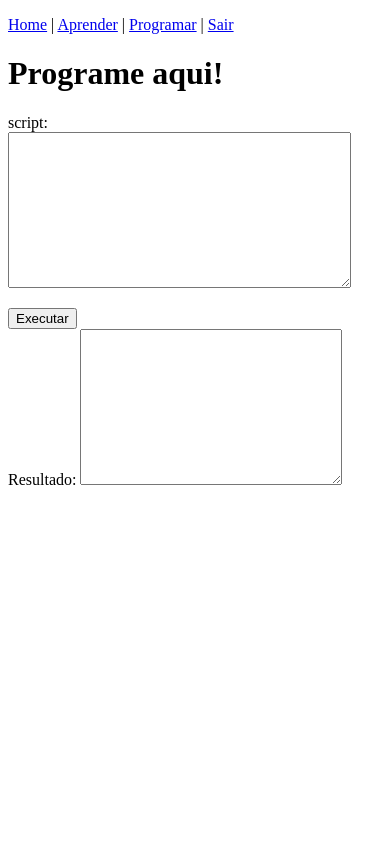
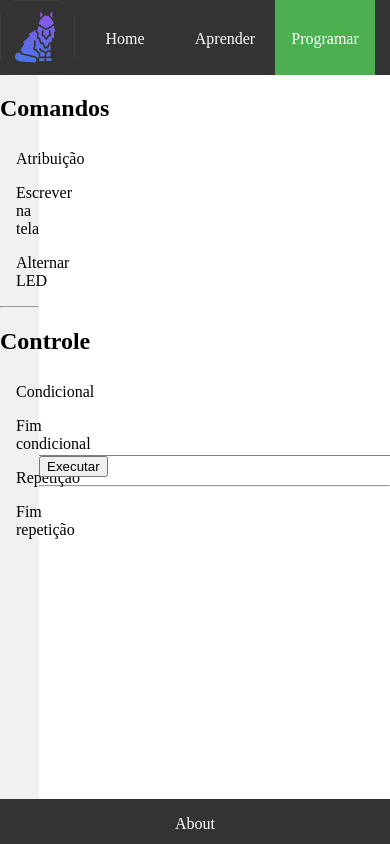
Before and after one commit to gabaconrado/mainecoon, a Django app: page /xscratch/script/ in a window 390 px wide. Run offline with Django 3.2, Linux system fonts and the light colour scheme; the visitor is signed in with stand-in values (Sample User, id 1).

Commit message:
Preliminar front-end implemented - All pages visually refactored - CSS styles created - Scripts created - Forms refactored to appear in portuguese

```diff
--- a/xscratch/forms.py
+++ b/xscratch/forms.py
@@ -23,6 +23,16 @@ class SignUpForm(forms.ModelForm):
         fields = [
             'username', 'first_name', 'last_name', 'email', 'password'
         ]
+        help_texts = {
+            'username': None
+        }
+        labels = {
+            'username': 'login',
+            'first_name': 'primeiro nome',
+            'last_name': 'sobrenome',
+            'email': 'email',
+            'password': 'senha'
+        }
         widgets = {
             'password': forms.PasswordInput(),
         }
--- /dev/null
+++ b/xscratch/static/xscratch/css/styles.css
@@ -0,0 +1,180 @@
+.central_container {
+  margin: auto;
+  width: 300px;
+  padding: 10px;
+  border: 2px solid white;
+  border-radius: 25px;
+  text-align: center;
+  box-shadow: 0px 0px 10px;
+  background-color: silver;
+}
+
+#main_content{
+  padding: 75px 0;
+  margin: 0;
+  height: 100%;
+}
+
+.sign_up_form input{
+  width: 80%;
+  height: 30px;
+  margin: 10px;
+  color: purple;
+  border: none;
+  border-bottom: 1px solid purple;
+  background-color: transparent;
+}
+
+.sign_up_form p{
+  color: purple;
+}
+
+#nav-menu ul{
+  position: fixed;
+  top: 0;
+  height: 75px;
+  width: 100%;
+  list-style-type: none;
+  margin: 0;
+  padding: 0;
+  overflow: hidden;
+  background-color: #333;
+}
+
+#nav-menu li{
+  height: 100%;
+  float: left;
+}
+
+#nav-menu li a{
+  display: block;
+  color: white;
+  text-align: center;
+  padding: 30px 0;
+  width: 100px;
+  text-decoration: none;
+}
+
+#nav-menu li a:hover{
+  background-color: #111;
+}
+
+.active {
+  background-color: #4CAF50;
+}
+
+.news_row{
+  margin: auto;
+  margin-top: 50px;
+  width: 55%;
+  height: 300px;
+  padding: 10px;
+  border: 1px solid black;
+  border-radius: 10px;
+  box-shadow: 0px 0px 10px;
+}
+
+.news_img{
+  float: left;
+  display: inline-block;
+  height: 100%;
+  overflow: hidden;
+}
+
+.news_text{
+  float: right;
+  display: inline-block;
+  height: 100%;
+  text-align: center;
+}
+
+.news_img img{
+  height: 100%;
+}
+
+#nav-bottom{
+  position: fixed;
+  bottom: 0;
+  height: 45px;
+  width: 100%;
+  margin: 0;
+  padding: 0;
+  background-color: #333;
+  color: white;
+  text-align: center;
+}
+
+#learning-menu ul {
+  float: left;
+  list-style-type: none;
+  margin: 0;
+  padding: 0;
+  width: 10%;
+  height: 90vh;
+  text-align: center;
+  background-color: #f1f1f1;
+}
+
+#learning-menu li a {
+  display: block;
+  color: #000;
+  padding: 8px 16px;
+  text-decoration: none;
+}
+
+#learning-menu li a:hover {
+    background-color: #555;
+    color: white;
+}
+
+#pdf-container{
+  float: right;
+  width: 90%;
+  height: 90vh;
+}
+
+#scripting-menu ul {
+  float: left;
+  list-style-type: none;
+  margin: 0;
+  padding: 0;
+  width: 10%;
+  height: 90vh;
+  text-align: center;
+  background-color: #f1f1f1;
+}
+
+#scripting-menu li a {
+  display: block;
+  color: #000;
+  padding: 8px 16px;
+  text-decoration: none;
+}
+
+#execution-container{
+  float: right;
+  width: 90%;
+  height: 45vh;
+  border-bottom: 1px solid grey;
+}
+
+#output-container{
+  width:100%;
+  height: 45vh;
+}
+
+#output-textarea{
+  width: 89%;
+  min-height: 200px;
+  margin-left: 10%;
+}
+
+.instruction-block{
+  position: absolute;
+  background-color: purple;
+  width: 200px;
+  text-align: center;
+  color: white;
+  cursor: move;
+  user-select: none;
+}
--- a/xscratch/templates/xscratch/base.html
+++ b/xscratch/templates/xscratch/base.html
@@ -1,18 +1,25 @@
+{% load static %}
 <!doctype html>
 <html>
 <head>
+  <link rel="stylesheet" type="text/css" href="{% static 'xscratch/css/styles.css' %}">
   <title>{% block title %}{% endblock %}</title>
   {% block scripts %}
   {% endblock %}
 </head>
-<body>
-  {% if request.user.is_authenticated %}
-    <p>
-      <a href="{% url 'xs:home' %}">Home</a> | <a href="{% url 'xs:learn' %}">Aprender</a> |
-      <a href="{% url 'xs:script' %}">Programar</a> | <a href="{% url 'xs:sign_out' %}">Sair</a>
-    </p>
-  {% endif %}
-  {% block content %}
-  {% endblock %}
+<body style="margin: 0; height: 100%;">
+  <div id="nav-menu">
+    <ul>
+      {% block menu_items %}
+      {% endblock %}
+    </ul>
+  </div>
+  <div id="main_content">
+    {% block content %}
+    {% endblock %}
+  </div>
+  <div id="nav-bottom">
+    <p>About</p>
+  </div>
 </body>
 </html>
--- a/xscratch/templates/xscratch/script.html
+++ b/xscratch/templates/xscratch/script.html
@@ -1,13 +1,134 @@
 {% extends 'xscratch/base.html' %}
+{% load static %}
+{% block scripts %}
+  <script type="text/javascript">
 
+    function addCode(code_str){
+      var txt_code = document.getElementById("id_script_str");
+      txt_code.value += code_str + "\n"
+    }
+
+    function newAttribution(){
+      var identifier = prompt("Entre com o nome do identificador");
+      var value = prompt("Entre com o valor do identificador");
+      var command_str = identifier + " = " + value;
+      createDiv(command_str);
+      addCode(command_str);
+    }
+
+    function newArduinoPrint(){
+      var value = prompt("Entre com o texto a ser escrito");
+      var command_str = 'escreva "' + value + '"';
+      createDiv(command_str);
+      addCode(command_str);
+    }
+
+    function newToggleLed(){
+      var led = prompt("Entre com o led a ser alternado");
+      var command_str = 'alternaled "' + led + '"';
+      createDiv(command_str);
+      addCode(command_str);
+    }
+
+    function newIf(){
+      var condition = prompt("Entre com a condição");
+      var command_str = 'se ' + condition;
+      createDiv(command_str);
+      addCode(command_str);
+    }
+
+    function newEndIf(){
+      createDiv('fimse');
+      addCode('fimse');
+    }
+
+    function newFor(){
+      var initial = prompt("Entre com o valor inicial do contador");
+      var end = prompt("Entre com o valor final do contador");
+      var command_str = 'para ' + initial + ' ' + end;
+      createDiv(command_str);
+      addCode(command_str);
+    }
+
+    function newEndFor(){
+      createDiv('fimpara');
+      addCode('fimpara');
+    }
+
+    var div = null;
+    var offsetX = 0;
+    var offsetY = 0;
+    var blockCount = 0;
+
+    function pickDiv(e){
+      div = event.target;
+      var rect = div.getBoundingClientRect();
+      var positionDivX = rect.left;
+      var positionMouseX = event.clientX;
+      var positionDivY = rect.top;
+      var positionMouseY = event.clientY;
+      offsetX = positionMouseX - positionDivX;
+      offsetY = positionMouseY - positionDivY;
+      document.onmousemove = append;
+      document.onmouseup = letGo;
+    }
+
+    function append(e){
+      mouseX = event.clientX;
+      mouseY = event.clientY;
+      div.style.left = (mouseX - offsetX) + 'px';
+      div.style.top = (mouseY - offsetY) + 'px';
+    }
+
+    function letGo(e){
+      document.onmousemove = null;
+    }
+
+    function createDiv(text){
+        blockCount += 1;
+        var new_div = document.createElement('instruction_' + blockCount);
+        var t = document.createTextNode(text);
+        new_div.appendChild(t);
+        new_div.className = 'instruction-block';
+        new_div.addEventListener('mousedown', pickDiv);
+        document.getElementById("execution-container").appendChild(new_div)
+    }
+
+  </script>
+
+</script>
+{% endblock %}
 {% block title %}Programar{% endblock %}
+{% block menu_items %}
+  <li><img src="{% static 'xscratch/img/maine.png' %}" alt="Mainecoon logo" width="75px" /></li>
+  <li><a href="{% url 'xs:home' %}">Home</a></li>
+  <li><a href="{% url 'xs:learn' %}">Aprender</a></li>
+  <li class="active"><a href="{% url 'xs:script' %}">Programar</a></li>
+  <li style="float:right"><a href="{% url 'xs:sign_out' %}">Sair({{ request.user.first_name|title }})</a></li>
+{% endblock %}
 {% block content %}
-  <h1>Programe aqui!</h1>
-  <form action="{% url 'xs:script' %}" method="post">
-    {% csrf_token %}
-    {{ form.as_p }}
-    <input type="submit" value="Executar" />
-  </form>
-  Resultado:
-  <textarea rows="10" cols="30" id="output_textarea" readonly>{% if script_output %}{{ script_output }}{% endif %}</textarea>
+  <div id="scripting-menu">
+    <ul>
+      <h2>Comandos</h2>
+      <li onclick="newAttribution();"><a href="#">Atribuição</a></li>
+      <li onclick="newArduinoPrint();"><a href="#">Escrever na tela</a></li>
+      <li onclick="newToggleLed();"><a href="#">Alternar LED</a></li>
+      <hr />
+      <h2>Controle</h2>
+      <li onclick="newIf();"><a href="#">Condicional</a></li>
+      <li onclick="newEndIf();"><a href="#">Fim condicional</a></li>
+      <li onclick="newFor();"><a href="#">Repetição</a></li>
+      <li onclick="newEndFor();"><a href="#">Fim repetição</a></li>
+    </ul>
+  </div>
+  <div id="execution-container">
+  </div>
+  <div id="output-container">
+    <form action="{% url 'xs:script' %}" method="post">
+      {% csrf_token %}
+      <input type="submit" value="Executar" />
+      <hr />
+    </form>
+    <div id="output-textarea">{% if script_output %}{{ script_output }}{% endif %}</div>
+  </div>
 {% endblock %}
--- a/xscratch/views.py
+++ b/xscratch/views.py
@@ -108,6 +108,7 @@ class SignInView(TemplateView):
             username = form.cleaned_data['username']
             password = form.cleaned_data['password']
             user = authenticate(request, username=username, password=password)
+            print(user)
             if user is not None:
                 login(request, user)
                 print("User {} logged".format(user))
```
Also changed, not shown: xscratch/templates/xscratch/home.html (+16 -2 lines), xscratch/templates/xscratch/learn.html (+14 -10 lines), xscratch/templates/xscratch/sign_in.html (+11 -7 lines), xscratch/templates/xscratch/sign_up.html (+7 -5 lines), xscratch/static/xscratch/img/maine.png (added).
